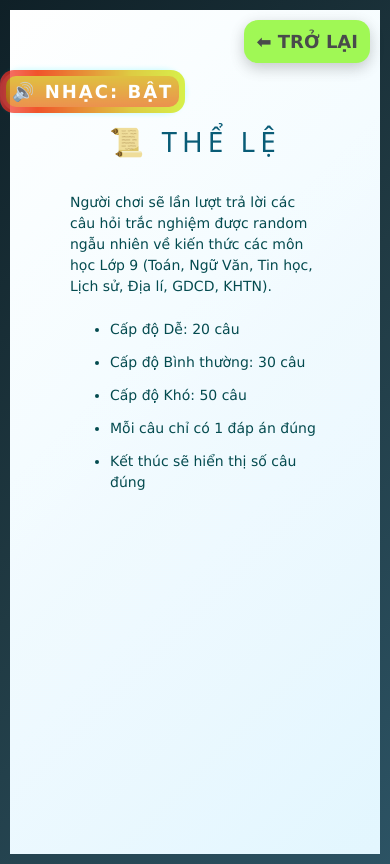
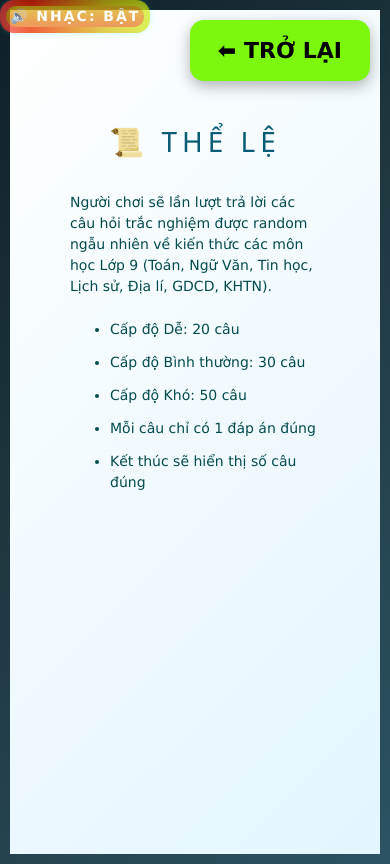
Before and after one commit to GiaBao23123/CHICKII, a plain HTML site: page index.html in a window 390 px wide. Both pictures are taken after a click on the button "📜 XEM THỂ LỆ". Drawn offline with nearby package versions, Linux system fonts and the light colour scheme.

Commit message:
Update trochoi.css

```diff
--- a/trochoi.css
+++ b/trochoi.css
@@ -1234,7 +1234,7 @@
     text-align: center;
   }
   .top-buttons {
-    position: static; /* bỏ absolute */
+    position: fixed; /* bỏ absolute */
     display: flex;
     flex-direction: column; /* xếp dọc */
     gap: 10px;
@@ -1249,20 +1249,12 @@
   .table-wrap {
     overflow-x: auto;
   }
-  .rules-controls {
-    top: env(safe-area-inset-top, 10px);
-    right: 10px;
-    gap: 8px;
-  }
-
-  .rules-controls button {
-    font-size: 18px;
-    padding: 8px 12px;
-    opacity: 0.7;
-  }
-
-  .rules-controls button:active {
-    opacity: 1;
+  .back-btn,
+  .sound-btn-history,
+  .sound-btn-rules {
+    position: fixed !important;
+    font-size: 22px;
+    margin: 0;
   }
   .top-buttons {
     display: flex;
@@ -1331,7 +1323,4 @@
     max-width: 90vw;
     text-align: center;
   }
-  .back-btn {
-    position: fixed;
-  }
 }
```
